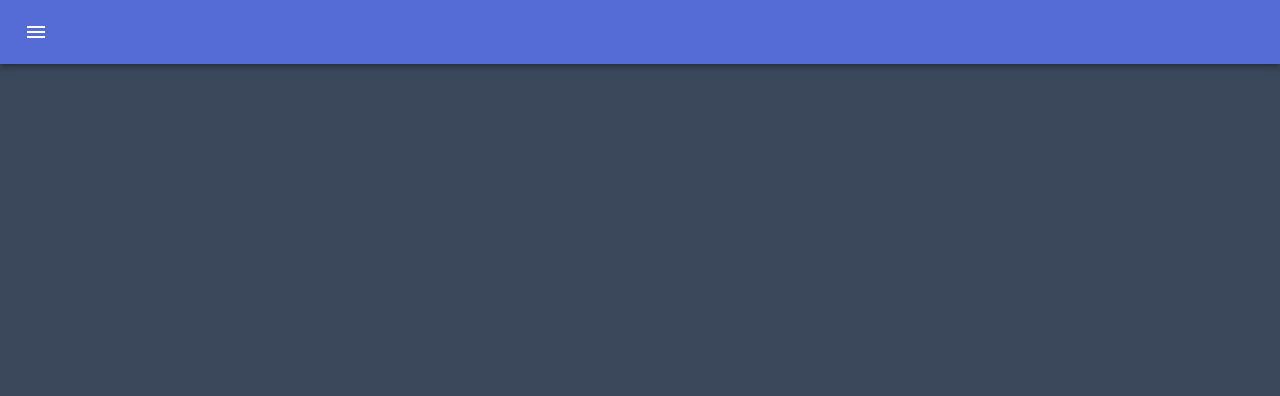
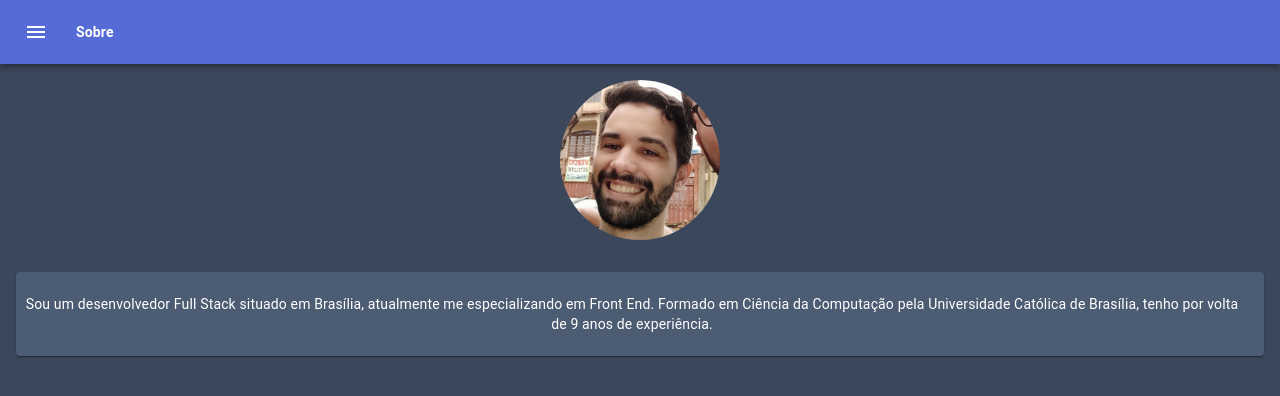
Before and after one commit to zenkairan/personal_page, a React (Create React App) app: page /about in a window 1280 px wide. Shown: the top 396 px of the page. Built offline with nearby package versions, Linux system fonts and the light colour scheme.

Commit message:
about page and fix buttons

```diff
--- a/src/App.js
+++ b/src/App.js
@@ -8,6 +8,7 @@ import {
 } from "react-router-dom";
 import Home from './components/home';
 import Xp from './components/experience';
+import About from './components/about';
 
 function App() {
   return (
@@ -15,6 +16,7 @@ function App() {
       <Switch>
         <Route exact path="/" component={Home} />
         <Route exact path="/xp" component={Xp} />
+        <Route exact path="/about" component={About} />
       </Switch>
     </Router>
   );
--- /dev/null
+++ b/src/components/about/index.css
@@ -0,0 +1,12 @@
+.about-box{
+    /* text-align: justify; */
+    color: white !important;
+    padding-right: 1.5rem !important;
+    margin-top: 2rem;
+}
+.about-avatar{
+    height: 10rem !important;
+    width: 10rem !important;
+    /* marginLeft: 'auto';
+    marginRight: 'auto'; */
+}
--- /dev/null
+++ b/src/components/about/index.js
@@ -0,0 +1,39 @@
+import { Box, Paper, Grid, Avatar, Grow } from '@material-ui/core'
+import React from 'react'
+import { useStyles } from '../../theme/global_styles';
+
+import './index.css'
+
+
+
+export default function About(props){
+    const classes = useStyles();
+    return (
+        <Box className={classes.mainContainer}>
+            <div>
+            <Grow
+                in={true}
+                timeout={1000}
+            >
+
+                <Avatar alt="Klaus Freire" className="about-avatar" src="/images/profile.jpg"/>
+            </Grow>
+                <Paper className={`${classes.paper} about-box`}>
+                    <p>Sou um desenvolvedor Full Stack situado em Brasília, atualmente me especializando em Front End. Formado em
+                        Ciência da Computação pela Universidade Católica de Brasília, tenho por volta de 9 anos de experiência.
+
+                    </p>
+                </Paper>
+                {/* <Grid container  direction="row" alignItems="center" spacing={2}>
+                    <Grid item xs={12} sm={6} md={4}>
+                        <ProfileCard/>
+                    </Grid>
+                    <Grid item xs={12} sm={6} md={8}>
+                        <Skill/>
+                    </Grid>
+                </Grid> */}
+            </div>
+        </Box>
+    );
+
+}
--- a/src/components/drawer/responsiveDrawer.js
+++ b/src/components/drawer/responsiveDrawer.js
@@ -4,7 +4,7 @@ import List from '@material-ui/core/List';
 import ListItem from '@material-ui/core/ListItem';
 import ListItemIcon from '@material-ui/core/ListItemIcon';
 import ListItemText from '@material-ui/core/ListItemText';
-import { MdSubject, MdInbox } from 'react-icons/md'
+import { MdSubject, MdInbox, MdPerson } from 'react-icons/md'
 import { useStyles } from '../../theme/global_styles';
 
 
@@ -31,6 +31,12 @@ function ResponsiveDrawer(props) {
             </ListItemIcon>
             <ListItemText primary="Experiência" />
           </ListItem>
+          <ListItem button onClick={() => window.location.href = '/about'}>
+            <ListItemIcon>
+              <MdPerson className={classes.icons}/>
+            </ListItemIcon>
+            <ListItemText primary="Sobre" />
+          </ListItem>
       </List>
     </div>
   );
--- a/src/components/main-appbar/index.js
+++ b/src/components/main-appbar/index.js
@@ -6,7 +6,8 @@ import ResponsiveDrawer from '../drawer/responsiveDrawer';
 
 const pages = {
     '': 'Resumo',
-    'xp': 'Experiência'
+    'xp': 'Experiência',
+    'about': 'Sobre'
 }
 
 export default function MainAppBar(props){
--- /dev/null
+++ b/src/components/profile_card/index.css
@@ -0,0 +1,13 @@
+.link-button{
+    color: white;
+    height: 3rem;
+    width: 3rem;
+    border-radius: 0.5rem;
+    border-color: white;
+    background-color: #556cd6;
+    padding: 0.2rem;
+    border-style: ridge;
+    margin-top: 1.5rem;
+    margin-left:0.5rem;
+    margin-right:0.5rem;
+}
--- a/src/components/profile_card/index.js
+++ b/src/components/profile_card/index.js
@@ -1,8 +1,10 @@
 import { Card , Avatar, CardHeader, CardContent, CardMedia, Grow} from '@material-ui/core';
 import React from 'react'
-import { Col, Container } from 'react-bootstrap';
+import { Col, Container, Row } from 'react-bootstrap';
 import { FaUser, FaEnvelope, FaPhone, FaLinkedin , FaGithub} from 'react-icons/fa';
 import { useStyles } from '../../theme/global_styles';
+
+import "./index.css"
 
 export default function ProfileCard(){
     const classes = useStyles();
@@ -21,7 +23,7 @@ export default function ProfileCard(){
                         title={
                             <div>
                                 <h4>Klaus Freire</h4>
-                                <h5>FullStack Developer</h5>
+                                <h5>Full Stack Developer</h5>
                             </div>
                         }
                     />
@@ -31,7 +33,7 @@ export default function ProfileCard(){
                         <Col>
                             <FaUser  style={{marginRight: "0.5rem"}}/>
                             About
-                            <p>Desenvolvedor FullStack. Atuante em tecnologias Mobile e Web como React,Flutter, Node e Php.</p>
+                            <p>Desenvolvedor Full Stack. Atuante em tecnologias Mobile e Web como React,Flutter, Node e Php.</p>
                         </Col>
                         <Col>
                             <FaEnvelope style={{marginRight: "0.5rem"}}/>
@@ -41,14 +43,12 @@ export default function ProfileCard(){
                             <FaPhone style={{marginRight: "0.5rem"}}/>
                             (61) 98271-5186
                         </Col>
-                        <Col>
-                            <FaLinkedin style={{marginRight: "0.5rem"}}/>
-                            <a href="https://www.linkedin.com/in/klausfreire/">linkedin.com/klausfreire</a>
-                        </Col>
-                        <Col>
-                            <FaGithub style={{marginRight: "0.5rem"}}/>
-                            <a href="https://github.com/zenkairan">github.com/zenkairan</a>
-                        </Col>
+                        <Row style={{textAlign: 'center'}}>
+
+                            <a href="https://www.linkedin.com/in/klausfreire/" target="_blanc"><FaLinkedin className="link-button"/></a>
+                            <a href="https://github.com/zenkairan" target="_blank" ><FaGithub className="link-button"/></a>
+
+                        </Row>
                     </Container>
                 </CardContent>
             </Card>
```
